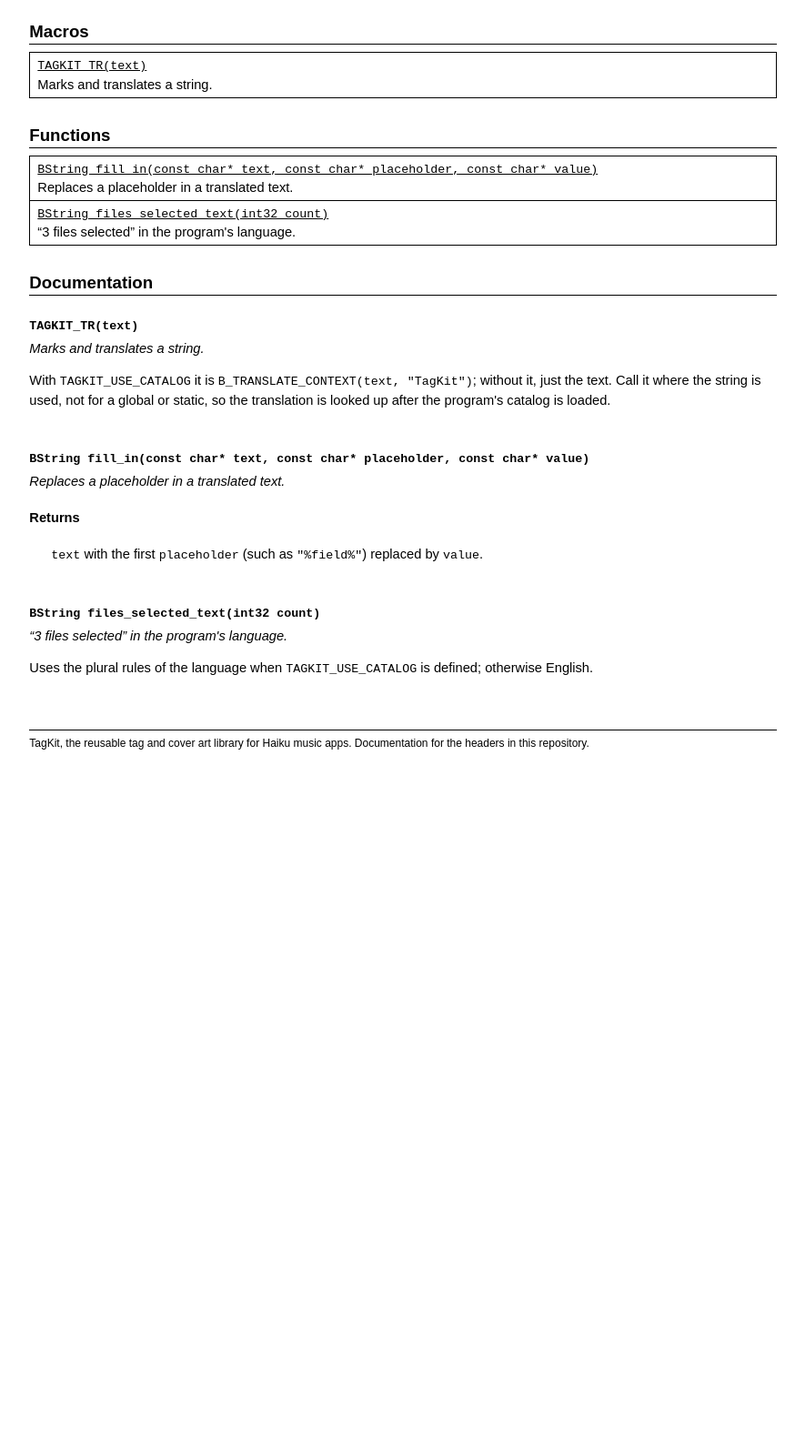
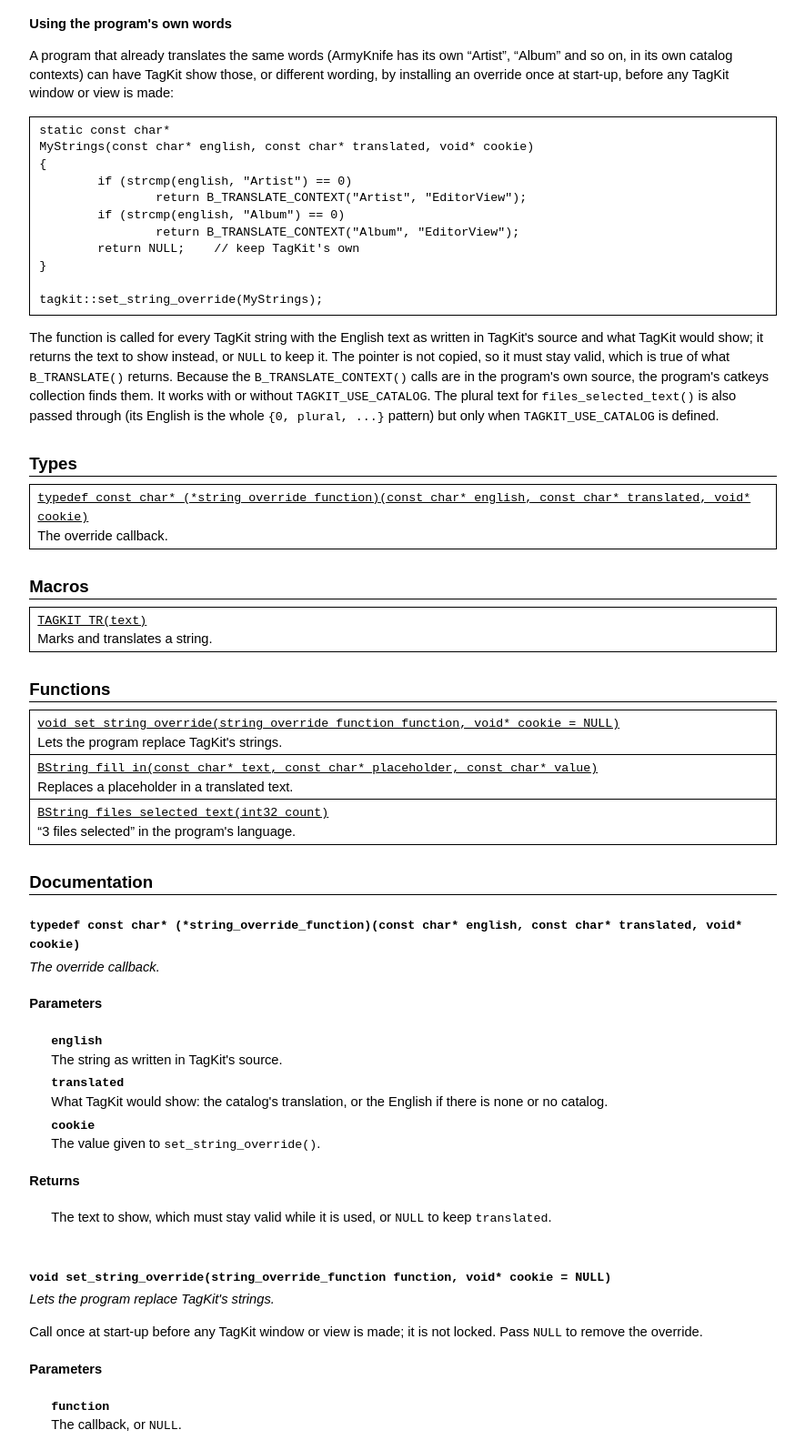
Before and after one commit to scottmc/tagkit, a plain HTML site: page docs/TagKitStrings.html in a window 1280 px wide. Shown: the part 720-2303 px from the top of the page at 91% size, without its empty margins (197-1082 px from the left). Before the commit the page ends 1594 px from the top, so only its background shows below. Drawn offline with Linux system fonts and the light colour scheme.

Commit message:
Make labels localizable

```diff
--- a/docs/TagKitStrings.html
+++ b/docs/TagKitStrings.html
@@ -26,19 +26,55 @@
 </ul>
 <p>Words a program gives TagKit itself, such as an <a href="EmptyArtButton.html">EmptyArtButton</a>'s label, are the program's to translate. The genre names are not translated, and neither are the audio format names.</p>
 <p>Messages with something in them have a <code>%placeholder%</code> replaced with the value after translating (&ldquo;Edit %field%&rdquo;, &ldquo;Cover art for "%file%"&rdquo;), and counts use ICU plural rules (<code>{0, plural, one{# file selected} other{# files selected}}</code>), which a translator can adapt to the language's own plural forms.</p>
+<h3>Using the program's own words</h3>
+<p>A program that already translates the same words (ArmyKnife has its own &ldquo;Artist&rdquo;, &ldquo;Album&rdquo; and so on, in its own catalog contexts) can have TagKit show those, or different wording, by installing an override once at start-up, before any TagKit window or view is made:</p>
+<pre>static const char*
+MyStrings(const char* english, const char* translated, void* cookie)
+{
+	if (strcmp(english, "Artist") == 0)
+		return B_TRANSLATE_CONTEXT("Artist", "EditorView");
+	if (strcmp(english, "Album") == 0)
+		return B_TRANSLATE_CONTEXT("Album", "EditorView");
+	return NULL;	// keep TagKit's own
+}
+
+tagkit::set_string_override(MyStrings);</pre>
+<p>The function is called for every TagKit string with the English text as written in TagKit's source and what TagKit would show; it returns the text to show instead, or <code>NULL</code> to keep it. The pointer is not copied, so it must stay valid, which is true of what <code>B_TRANSLATE()</code> returns. Because the <code>B_TRANSLATE_CONTEXT()</code> calls are in the program's own source, the program's catkeys collection finds them. It works with or without <code>TAGKIT_USE_CATALOG</code>. The plural text for <code>files_selected_text()</code> is also passed through (its English is the whole <code>{0, plural, ...}</code> pattern) but only when <code>TAGKIT_USE_CATALOG</code> is defined.</p>
+<h2>Types</h2>
+<table>
+<tr><td><a href="#string_override_function"><code>typedef const char* (*string_override_function)(const char* english, const char* translated, void* cookie)</code></a><br>The override callback.</td></tr>
+</table>
 <h2>Macros</h2>
 <table>
 <tr><td><a href="#TAGKIT_TR"><code>TAGKIT_TR(text)</code></a><br>Marks and translates a string.</td></tr>
 </table>
 <h2>Functions</h2>
 <table>
+<tr><td><a href="#set_string_override"><code>void set_string_override(string_override_function function, void* cookie = NULL)</code></a><br>Lets the program replace TagKit's strings.</td></tr>
 <tr><td><a href="#fill_in"><code>BString fill_in(const char* text, const char* placeholder, const char* value)</code></a><br>Replaces a placeholder in a translated text.</td></tr>
 <tr><td><a href="#files_selected_text"><code>BString files_selected_text(int32 count)</code></a><br>&ldquo;3 files selected&rdquo; in the program's language.</td></tr>
 </table>
 <h2>Documentation</h2>
+<div class="member"><h3 id="string_override_function"><code>typedef const char* (*string_override_function)(const char* english, const char* translated, void* cookie)</code></h3>
+<p class="brief">The override callback.</p>
+<h4>Parameters</h4><dl>
+<dt><code>english</code></dt><dd>The string as written in TagKit's source.</dd>
+<dt><code>translated</code></dt><dd>What TagKit would show: the catalog's translation, or the English if there is none or no catalog.</dd>
+<dt><code>cookie</code></dt><dd>The value given to <code>set_string_override()</code>.</dd>
+</dl>
+<h4>Returns</h4><p class="param">The text to show, which must stay valid while it is used, or <code>NULL</code> to keep <code>translated</code>.</p>
+</div>
+<div class="member"><h3 id="set_string_override"><code>void set_string_override(string_override_function function, void* cookie = NULL)</code></h3>
+<p class="brief">Lets the program replace TagKit's strings.</p>
+<p>Call once at start-up before any TagKit window or view is made; it is not locked. Pass <code>NULL</code> to remove the override.</p>
+<h4>Parameters</h4><dl>
+<dt><code>function</code></dt><dd>The callback, or <code>NULL</code>.</dd>
+<dt><code>cookie</code></dt><dd>Passed back to the callback.</dd>
+</dl>
+</div>
 <div class="member"><h3 id="TAGKIT_TR"><code>TAGKIT_TR(text)</code></h3>
 <p class="brief">Marks and translates a string.</p>
-<p>With <code>TAGKIT_USE_CATALOG</code> it is <code>B_TRANSLATE_CONTEXT(text, "TagKit")</code>; without it, just the text. Call it where the string is used, not for a global or static, so the translation is looked up after the program's catalog is loaded.</p>
+<p>With <code>TAGKIT_USE_CATALOG</code> it is <code>B_TRANSLATE_CONTEXT(text, "TagKit")</code>; without it, just the text; either way the result goes through the override, if one is set. Call it where the string is used, not for a global or static, so the translation is looked up after the program's catalog is loaded.</p>
 </div>
 <div class="member"><h3 id="fill_in"><code>BString fill_in(const char* text, const char* placeholder, const char* value)</code></h3>
 <p class="brief">Replaces a placeholder in a translated text.</p>
```
Also changed, not shown: 1 other file.
